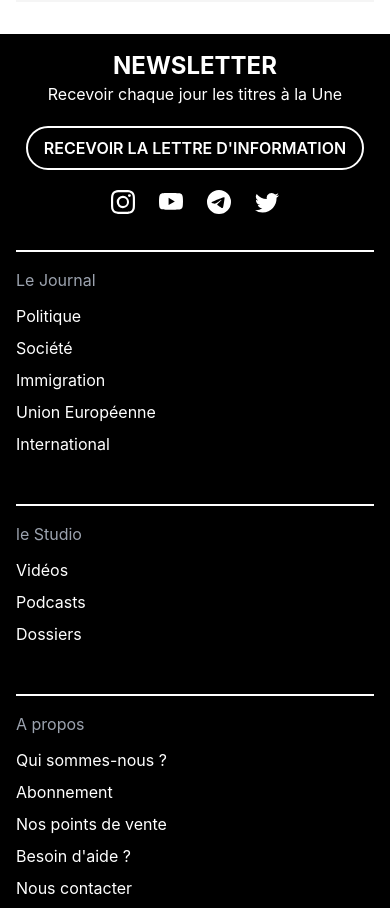
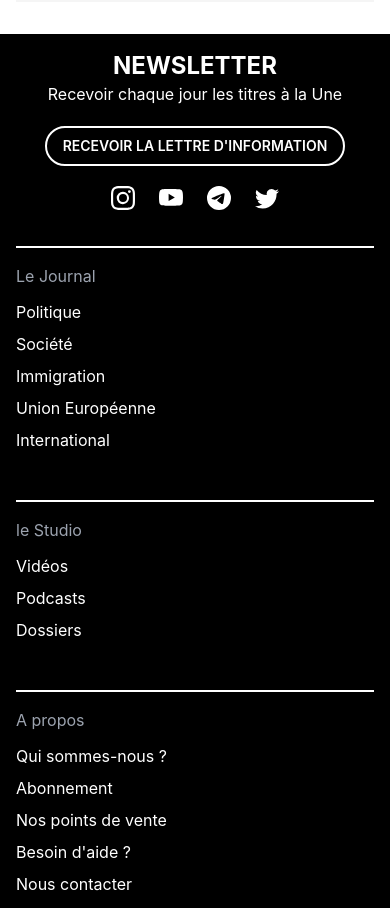
Before and after one commit to YAHYAOUI-Nabil/elhadhra, a React (Create React App) app in the folder client/: page /mon-compte/signup in a window 390 px wide. Shown: the part 1140-2048 px from the top of the page. Built offline with nearby package versions, Linux system fonts and the light colour scheme; no server answers.

Commit message:
fix deploy error

```diff
--- a/client/src/components/Footer.js
+++ b/client/src/components/Footer.js
@@ -10,7 +10,7 @@ const Footer = () => {
           <p className="lg:text-left text-center">Recevoir chaque jour les titres à la Une</p>
         </div>
         <div className="">
-          <button className="md:px-8 px-4 py-2 border-2 border-white rounded-full uppercase md:text-lg font-semibold">recevoir la lettre d'information</button>
+          <button className="md:px-8 px-4 py-2 border-2 border-white rounded-full uppercase md:text-lg sm:text-base text-sm font-semibold">recevoir la lettre d'information</button>
         </div>
         <div className="flex justify-between gap-6">
           <a
--- a/client/src/pages/myAccount/components/DeleteAccountDialog.js
+++ b/client/src/pages/myAccount/components/DeleteAccountDialog.js
@@ -25,7 +25,7 @@ const DeleteAccountDialog = (props) => {
         }
     }
     return (
-        <div className='fixed top-1/4 left-1/4 z-[999999999999999] lg:w-1/2 w-full p-8 bg-gray-200 rounded-xl shadow-xl'>
+        <div className='fixed md:top-1/4 lg:left-1/4 top-1/4 left-[2%] z-[999999999999999] lg:w-1/2 w-[96%] p-8 bg-gray-200 rounded-xl shadow-xl'>
             <div className='absolute top-1 right-1 flex items-center justify-center bg-white rounded-full w-6 h-6'>
                 <button
                     onClick={() => setOpenModal(false)}
--- a/client/src/pages/myAccount/components/ValidateUser.js
+++ b/client/src/pages/myAccount/components/ValidateUser.js
@@ -31,7 +31,7 @@ const ValidateUser = () => {
                 ?
                     <Navigate to={'/mon-compte/profil'} />
                 :
-                    <div className="flex justify-center items-center px-24 py-24">
+                    <div className="flex justify-center items-center xl:px-24 lg:px-16 md:px-8 px-4 lg:py-24 py-8">
                         <div className='flex flex-col gap-4 lg:w-1/2 w-full bg-[#F5F5F5] p-8'>
                             <p>Un code de vérification a été envoyé pour votre addresse email. svp taper le code pour valider votre compte.</p>
                             <div className='mt-8'>
```
